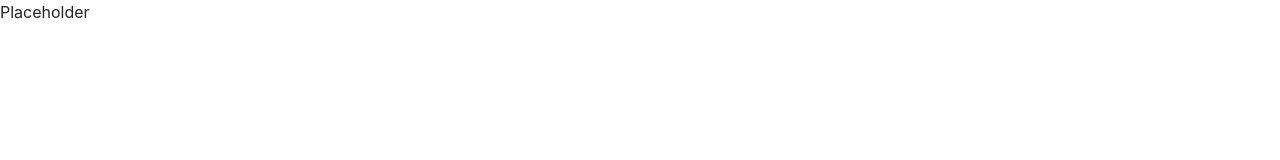
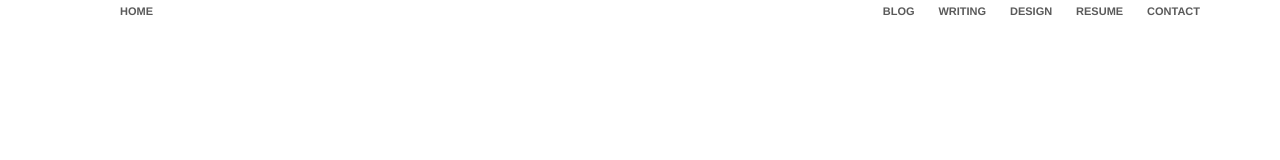
Before and after one commit to rswalrath/rswalrath.github.io, a plain HTML site: page contact.html in a window 1280 px wide. Drawn offline with nearby package versions, Linux system fonts and the light colour scheme.

Commit message:
Slight change to header

```diff
--- a/contact.html
+++ b/contact.html
@@ -8,7 +8,20 @@
 </head>
 
 <body>
-	Placeholder
+	<div class="nav">
+      <div class="container">
+        <ul class="pull-left">
+          <li><a href="index.html">Home</a></li>
+        </ul>
+        <ul class="pull-right">
+          <li><a href="#">Blog</a></li>
+          <li><a href="#">Writing</a></li>
+          <li><a href="#">Design</a></li>
+          <li><a href="resume.html">Resume</a></li>
+          <li><a href="contact.html">Contact</a></li>
+        </ul>
+      </div>
+    </div>
 </body>
 
 </html>
--- a/style.css
+++ b/style.css
@@ -11,7 +11,7 @@
 }
 
 .jumbotron {
-  background-image:url('http://i.imgur.com/b0ukTfl.jpg');
+  background-image:url('http://i.imgur.com/wjFNmGF.jpg');
   height: 500px;
   background-repeat: no-repeat;
   background-size: cover;
@@ -19,7 +19,7 @@
 
 .jumbotron .container {
   position: relative;
-  top:200px;
+  top:60px;
 }
 
 .jumbotron h1 {
```
Also changed, not shown: index.html (+3 -1 lines), resume.html (+14 -1 lines).
